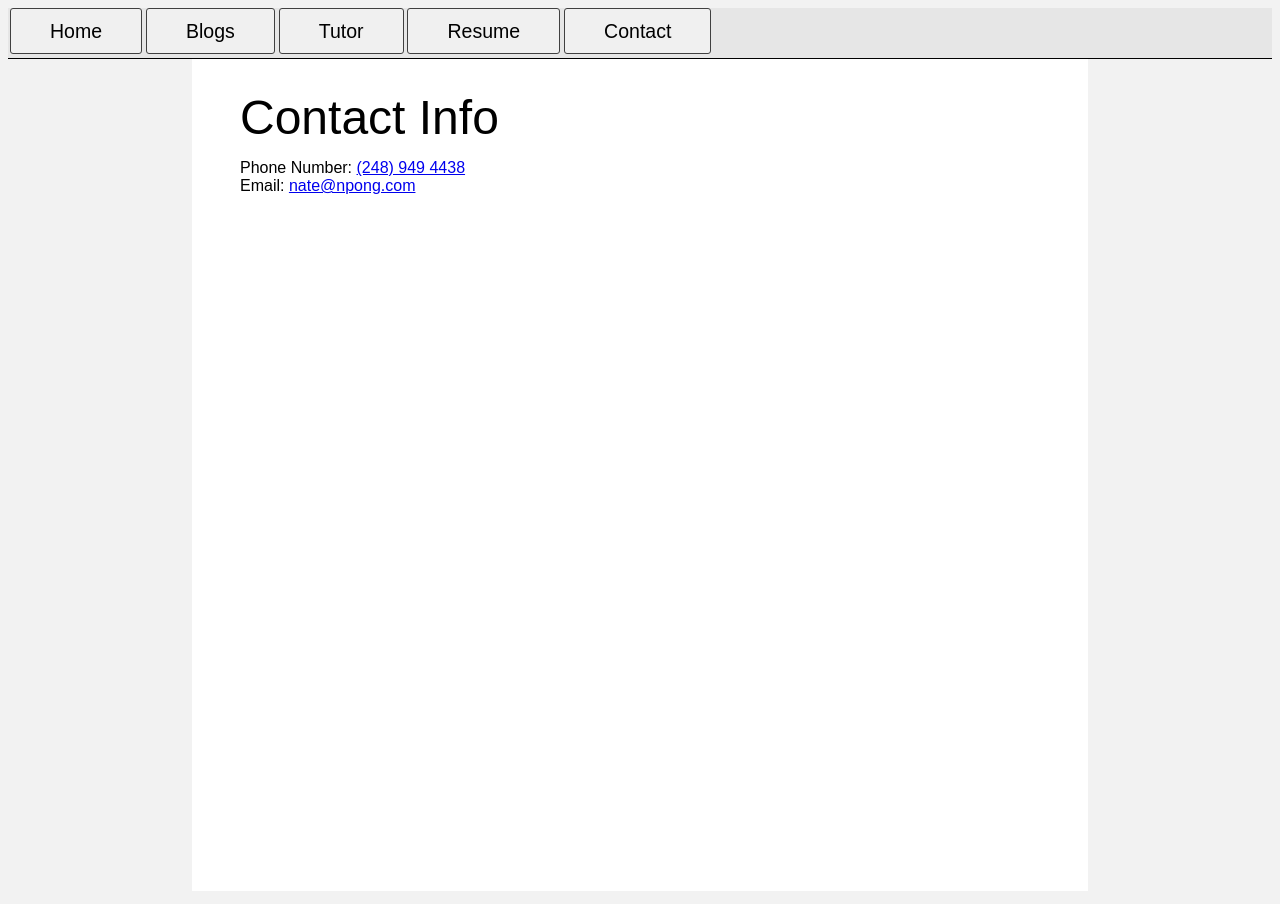
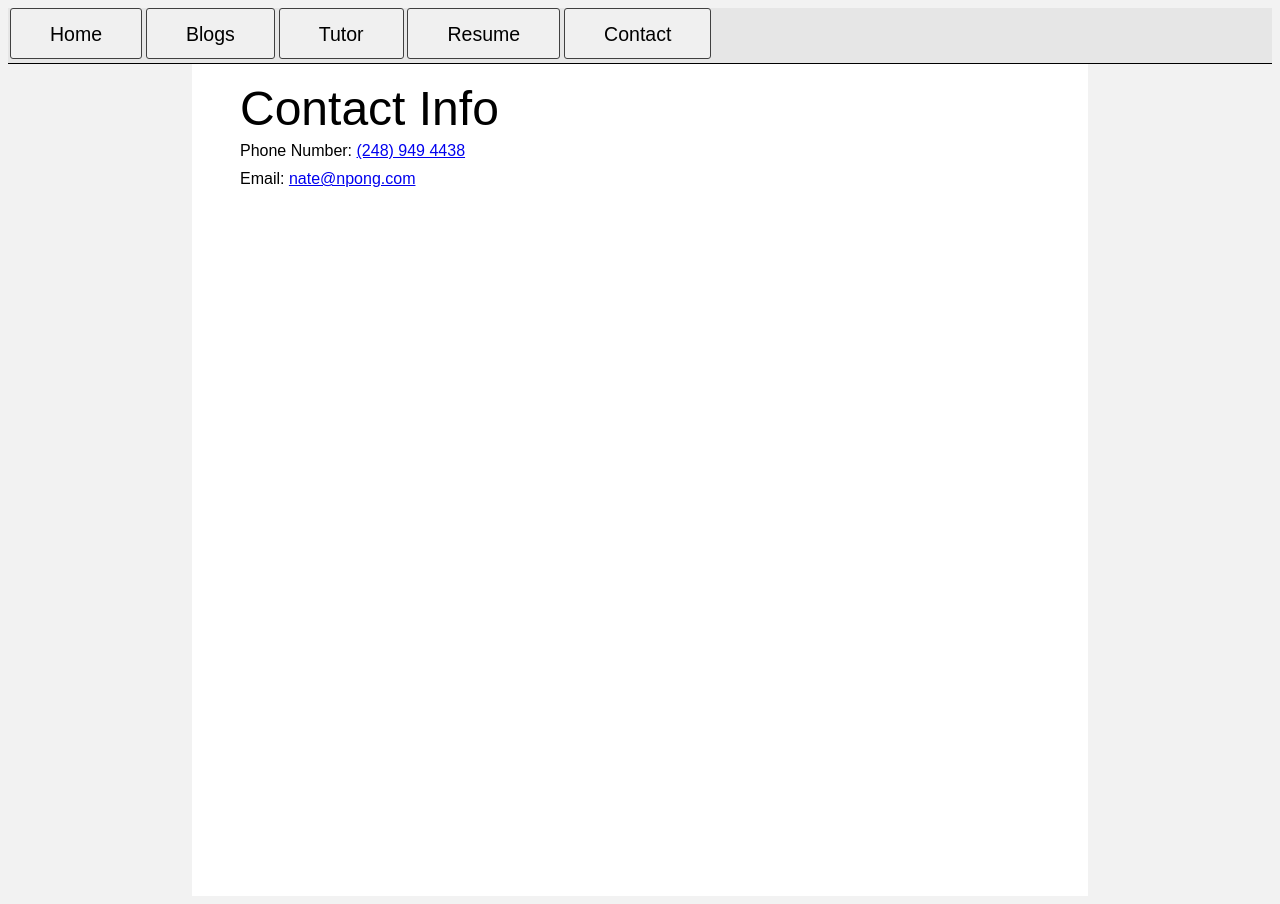
Before and after one commit to Player01osu/player01osu.github.io, a Jekyll site: the page built from contact.html, in a window 1280 px wide. Built offline with Jekyll 4.4.1, drawn with Linux system fonts in a browser that asks for light colours.

Commit message:
Use "import" instead of "use" until gh actions breaks

```diff
--- a/_sass/theme.scss
+++ b/_sass/theme.scss
@@ -1,11 +1,12 @@
-@use "variables" as *;
-@use 'sass:color';
+// @use "variables" as *;
+@import "variables";
 
 body {
   font-size: $base-font-size;
   font-family: sans-serif;
   color: $base-text-color;
   background-color: $main-bg-color;
+  line-height: 1.75em;
 }
 
 #main_header {
@@ -47,7 +48,7 @@ body {
   border-bottom: 1px solid black;
   position: sticky;
   top: 0;
-  background: color.scale($main-bg-color, $lightness: -5%);
+  background: color(from $main-bg-color srgb 90% 90% 90%);
 }
 
 .main_content {
--- a/_sass/variables.scss
+++ b/_sass/variables.scss
@@ -1,9 +1,7 @@
-@use 'sass:color';
-
 $base-font-size: 16px;
 $base-text-color: #000000;
 
 $content-bg-color: #FFFFFF;
-$main-bg-color: color.scale($content-bg-color, $lightness: -5%);
+$main-bg-color: color(from $content-bg-color srgb 95% 95% 95%);
 // $main-bg-color: #FFFFFF;
 // $content-bg-color: color.scale($main-bg-color, $lightness: -5%);
--- a/assets/styles.scss
+++ b/assets/styles.scss
@@ -1,4 +1,5 @@
 ---
+# Render this file
 ---
 
-@use "theme" as *;
+@import "theme";
```
